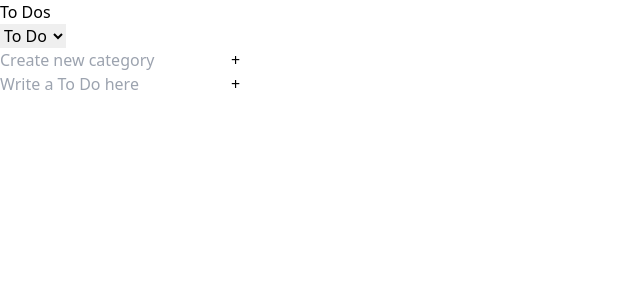
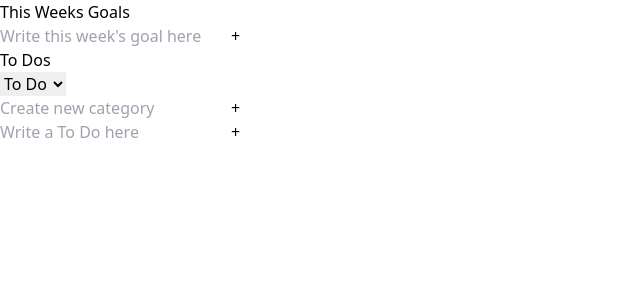
Before and after one commit to BornInTheMiddleOfUniverse/toDo_list, a React (Create React App) app in the folder todo_list/: page / in a window 1280 px wide. Shown: the top 300 px of the page, without its empty margins (0-640 px from the left). Built offline with nearby package versions, Linux system fonts and the light colour scheme.

Commit message:
feat: This week's goals

```diff
--- a/todo_list/src/App.tsx
+++ b/todo_list/src/App.tsx
@@ -1,8 +1,10 @@
+import Goals from "./components/Goals";
 import ToDoList from "./components/ToDoList";
 
 function App() {
   return (
     <>
+      <Goals />
       <ToDoList />
     </>
   );
--- a/todo_list/src/atoms.ts
+++ b/todo_list/src/atoms.ts
@@ -1,20 +1,7 @@
 import { atom, selector } from "recoil";
+import { ICategory, IGoal, IToDo } from "./interfaces";
 
-export interface IToDo {
-  text: string;
-  id: number;
-  category: ICategory;
-}
-
-export interface ICategory {
-  id: number;
-  category: string;
-}
-
-const USER_WORKS = "USER_WORKS";
-const localStorageToDos: string = localStorage.getItem(USER_WORKS) || "[]";
-const parsedLocalStorageToDos = JSON.parse(localStorageToDos);
-
+//category
 const defaultCategoreis = JSON.stringify([
   { id: 1, category: "To Do" },
   { id: 2, category: "Doing" },
@@ -35,11 +22,15 @@ export const categoryState = atom<ICategory>({
   default: { id: 1, category: "To Do" },
 });
 
+//todo
+const USER_WORKS = "USER_WORKS";
+const localStorageToDos: string = localStorage.getItem(USER_WORKS) || "[]";
+const parsedLocalStorageToDos = JSON.parse(localStorageToDos);
+
 export const toDoState = atom<IToDo[]>({
   key: "toDo",
   default: parsedLocalStorageToDos,
 });
-
 export const toDoSelector = selector({
   key: "toDoSelector",
   get: ({ get }) => {
@@ -48,3 +39,12 @@ export const toDoSelector = selector({
     return toDos.filter((toDo) => toDo.category === category);
   },
 });
+
+//goal
+const localStorageGoals: string = localStorage.getItem("GOALS") || "[]";
+const parsedLocalStorageGoals = JSON.parse(localStorageGoals);
+
+export const GoalState = atom<IGoal[]>({
+  key: "goal",
+  default: parsedLocalStorageGoals,
+});
--- a/todo_list/src/components/CreateCategory.tsx
+++ b/todo_list/src/components/CreateCategory.tsx
@@ -1,10 +1,7 @@
 import { useForm } from "react-hook-form";
 import { useRecoilValue, useSetRecoilState } from "recoil";
 import { CategoriesState, categoryState, toDoState } from "../atoms";
-
-interface IForm {
-  category: string;
-}
+import { IForm } from "../interfaces";
 
 function CreateCategory() {
   const { register, handleSubmit, setValue } = useForm<IForm>();
--- a/todo_list/src/components/CreateToDo.tsx
+++ b/todo_list/src/components/CreateToDo.tsx
@@ -1,10 +1,7 @@
 import { useForm } from "react-hook-form";
 import { useRecoilValue, useSetRecoilState } from "recoil";
 import { categoryState, toDoState } from "../atoms";
-
-interface IForm {
-  toDo: string;
-}
+import { IForm } from "../interfaces";
 
 function CreateToDo() {
   const { register, handleSubmit, setValue } = useForm<IForm>();
--- a/todo_list/src/components/Goals.tsx
+++ b/todo_list/src/components/Goals.tsx
@@ -0,0 +1,34 @@
+import { useForm } from "react-hook-form";
+import { useSetRecoilState } from "recoil";
+import { GoalState } from "../atoms";
+import { IForm } from "../interfaces";
+
+function Goals() {
+  const { register, handleSubmit, setValue } = useForm<IForm>();
+  const setGoals = useSetRecoilState(GoalState);
+  const handleValid = ({ goal }: IForm) => {
+    console.log("Adding a Goal", goal);
+    setGoals((oldGoals) => {
+      const newGoals = [{ text: goal, id: Date.now() }, ...oldGoals];
+      localStorage.setItem("GOALS", JSON.stringify(newGoals));
+      return newGoals;
+    });
+    setValue("goal", "");
+  };
+  return (
+    <>
+      <h1>This Weeks Goals</h1>
+      <form onSubmit={handleSubmit(handleValid)}>
+        <input
+          {...register("goal", {
+            required: "Please write a goal.",
+          })}
+          placeholder="Write this week's goal here"
+        />
+        <button>+</button>
+      </form>
+    </>
+  );
+}
+
+export default Goals;
--- a/todo_list/src/components/ToDo.tsx
+++ b/todo_list/src/components/ToDo.tsx
@@ -1,5 +1,6 @@
 import { useRecoilValue, useSetRecoilState } from "recoil";
-import { CategoriesState, IToDo, toDoState } from "../atoms";
+import { CategoriesState, toDoState } from "../atoms";
+import { IToDo } from "../interfaces";
 
 function ToDo({ text, category, id }: IToDo) {
   const setToDos = useSetRecoilState(toDoState);
--- /dev/null
+++ b/todo_list/src/interfaces.ts
@@ -0,0 +1,19 @@
+export interface IForm {
+  [key: string]: string;
+}
+
+export interface IToDo {
+  text: string;
+  id: number;
+  category: ICategory;
+}
+
+export interface ICategory {
+  id: number;
+  category: string;
+}
+
+export interface IGoal {
+  id: number;
+  text: string;
+}
```
Also changed, not shown: todo_list/src/components/ToDoList.tsx (+2 -6 lines).
